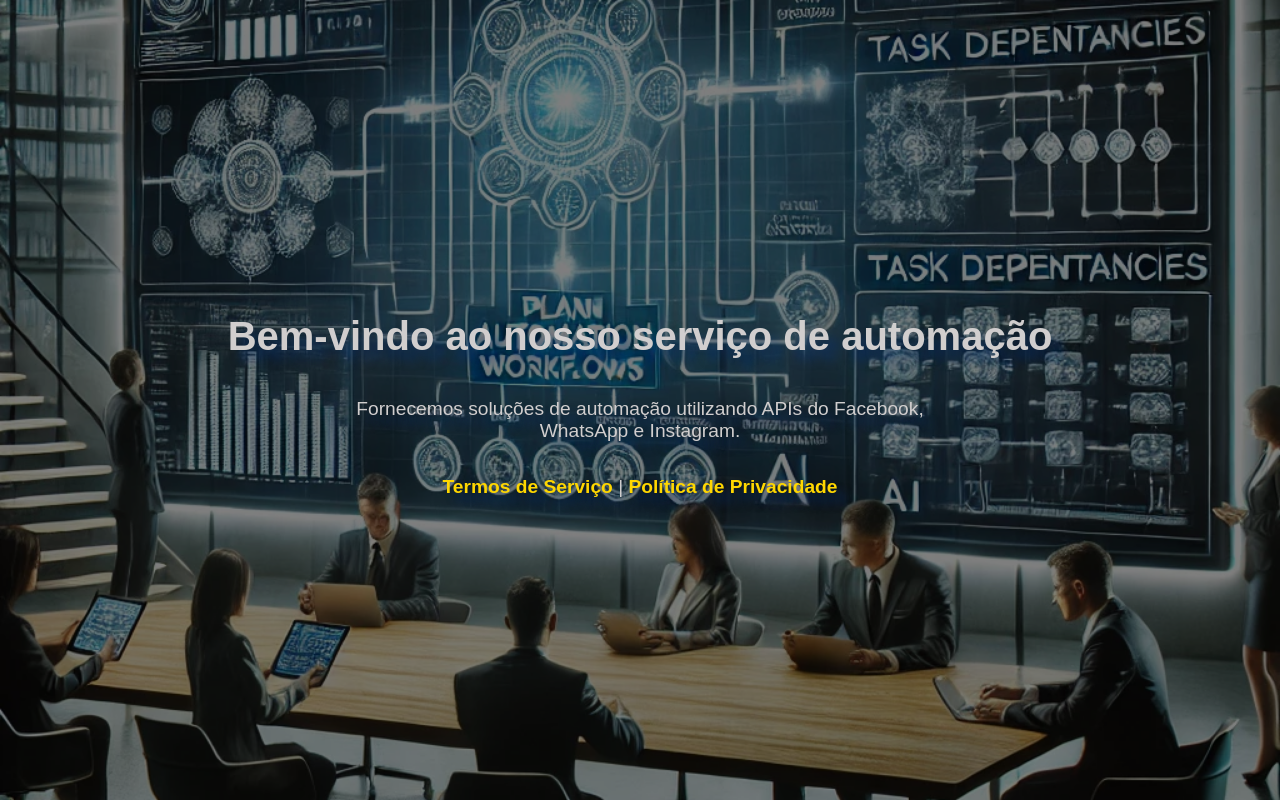
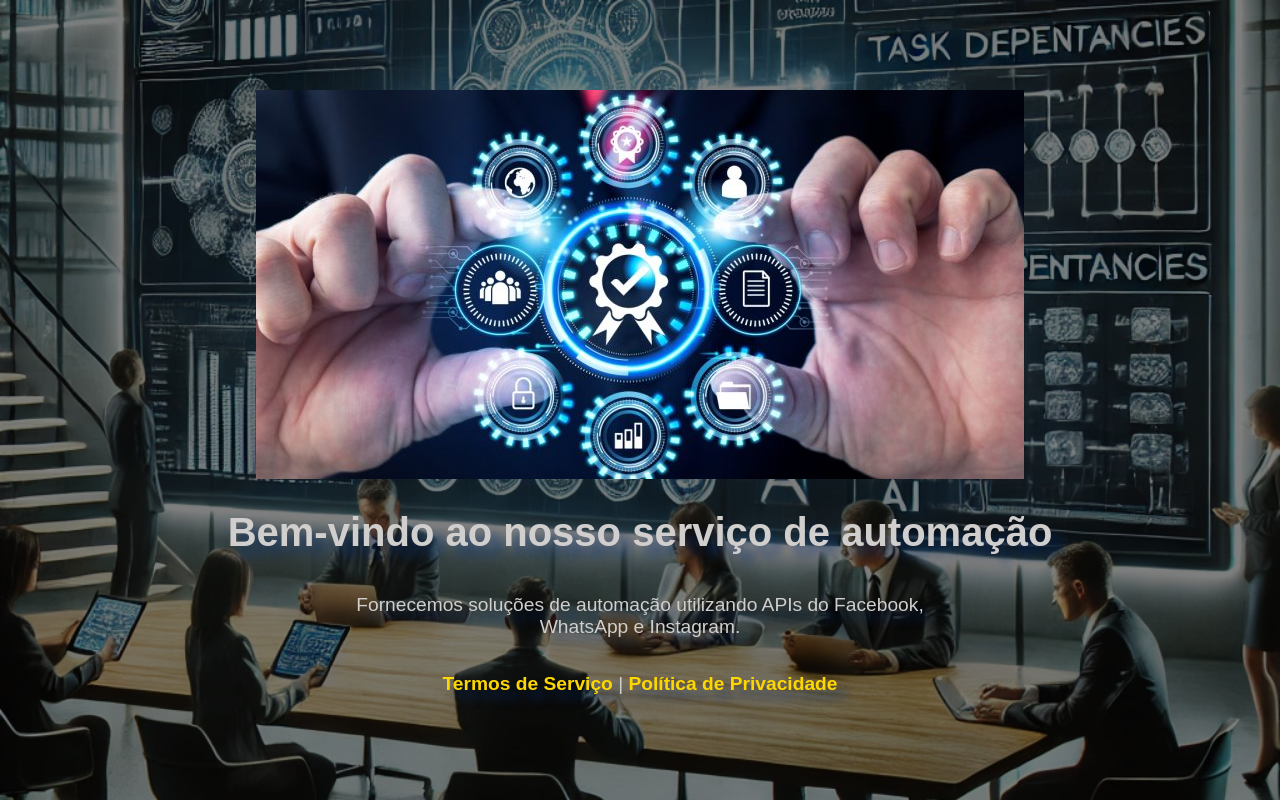
Before and after one commit to lucas-foli/automafluxo, a plain HTML site: page index.html in a window 1280 px wide. Drawn offline with Linux system fonts and the light colour scheme.

Commit message:
adding logo

```diff
--- a/index.html
+++ b/index.html
@@ -8,6 +8,9 @@
     <link rel="stylesheet" href="styles.css">
 </head>
 <body>
+    <div class="logo-container">
+        <img src="./assets/logo.jpg" alt="Logo">
+    </div>
     <h1>Bem-vindo ao nosso serviço de automação</h1>
     <p>Fornecemos soluções de automação utilizando APIs do Facebook, WhatsApp e Instagram.</p>
     <p><a href="termos.html">Termos de Serviço</a> | <a href="politica.html">Política de Privacidade</a></p>
```
Also changed, not shown: assets/logo.jpg (added).
